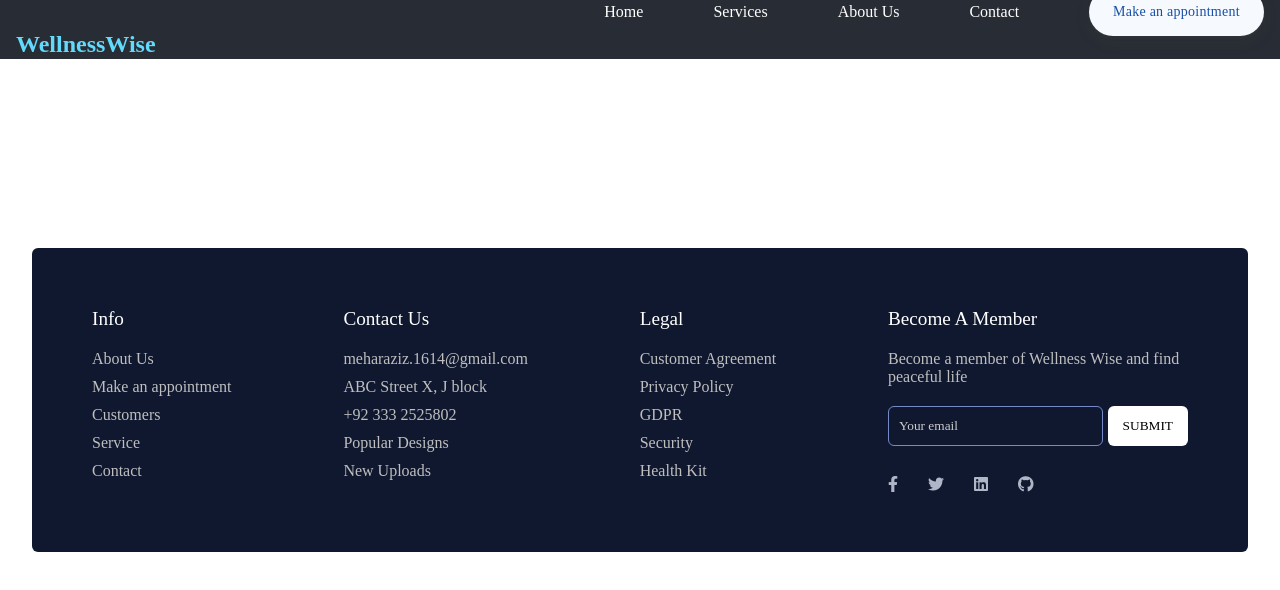
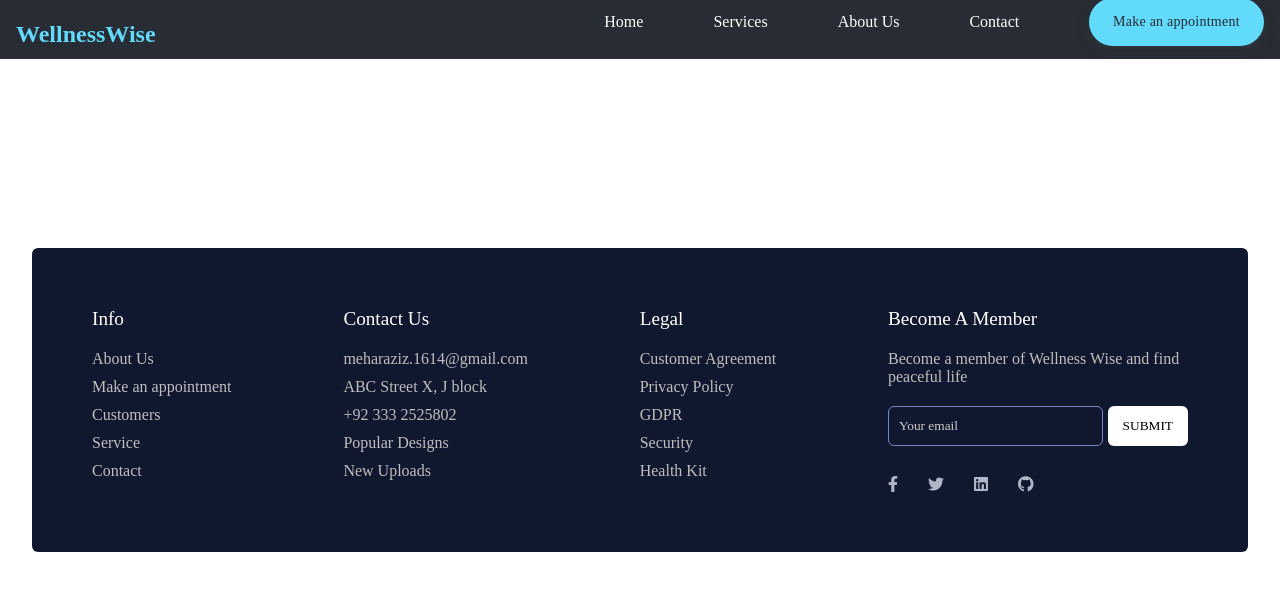
Before and after one commit to Mehar-Aziz/WellnessWise, a React (Create React App) app in the folder wellnesswise-frontend/: page / in a window 1280 px wide. In both pictures the pointer is over the button "Make an appointment". Shown: the top 590 px of the page. Built offline with nearby package versions, Linux system fonts and the light colour scheme; a web font is replaced by a local one.

Commit message:
Update Navbar CSS

```diff
--- a/wellnesswise-frontend/src/components/Navbar.css
+++ b/wellnesswise-frontend/src/components/Navbar.css
@@ -8,14 +8,14 @@ nav {
     color: #61dafb;
     font-family: "Trirong", serif;
     position: relative;
-    top: 15px;
+    top: 5px;
   }
 
   nav ul {
     list-style-type: none;
     padding: 0;
     position: relative;
-    top: -40px;
+    top: -30px;
   }
 
   nav ul li {
@@ -67,8 +67,8 @@ nav {
 }
 
 .button-17:hover {
-  background: #F6F9FE;
-  color: #174ea6;
+  background-color: #61dafb;
+  color: #282c34;
 }
 
 .button-17:active {
```
